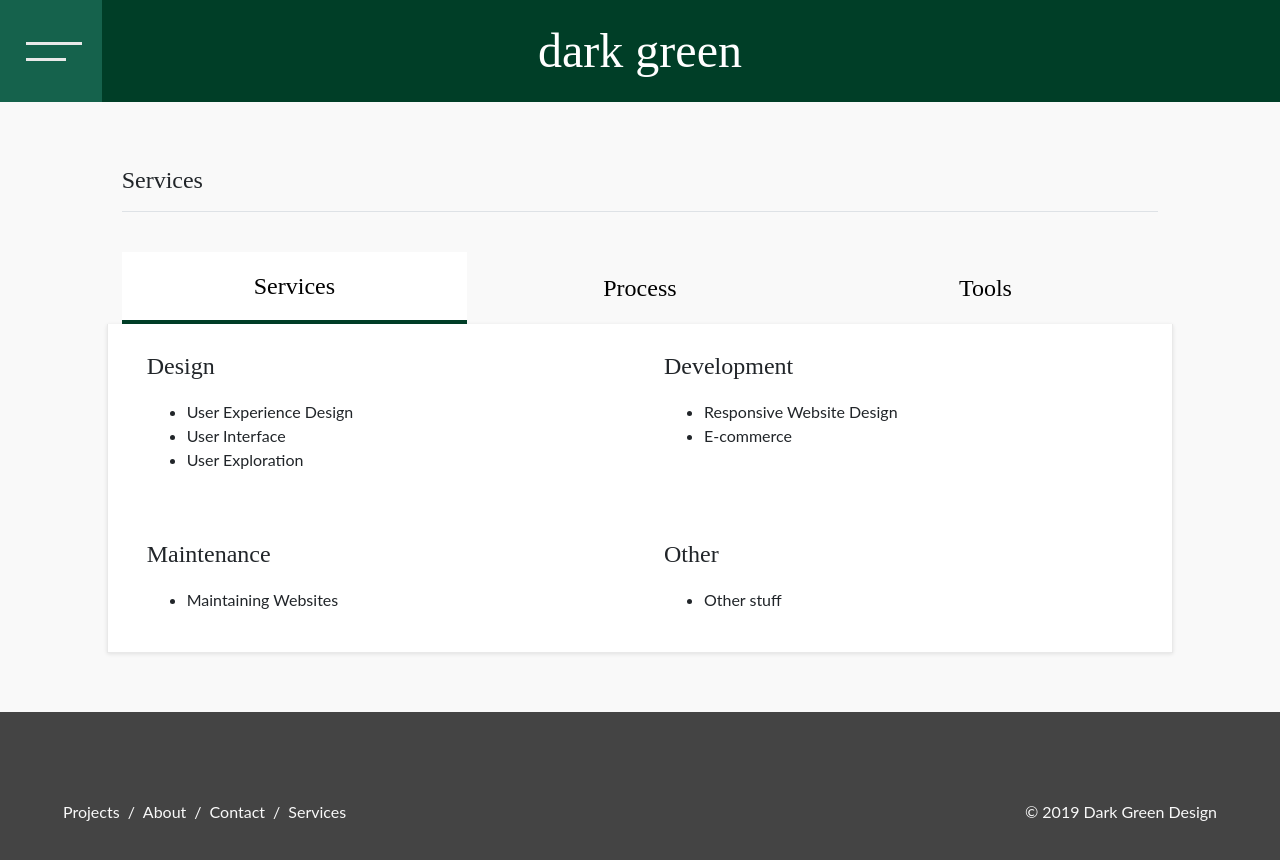
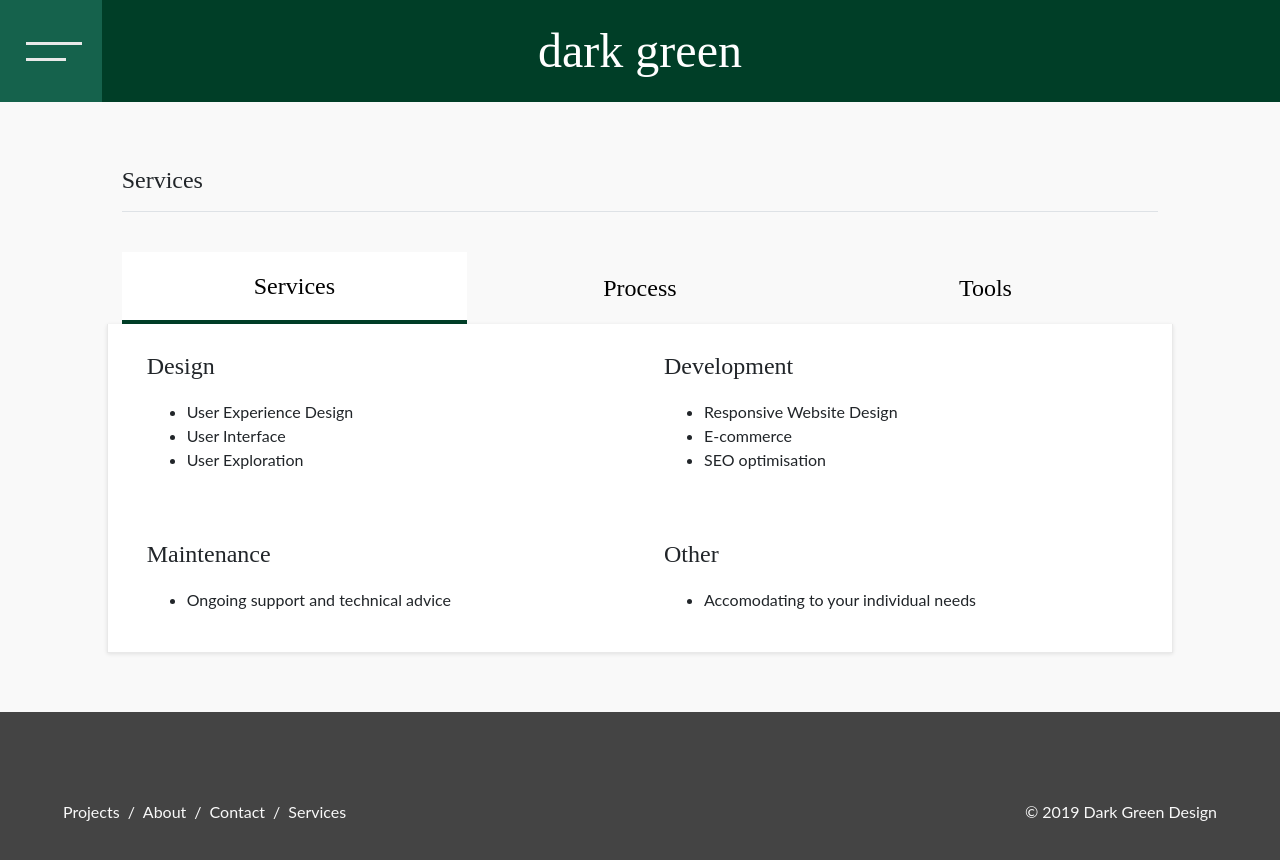
Before and after one commit to calvchum/agency-webpage, a React (Create React App) app: page /services in a window 1280 px wide. Shown: the top 860 px of the page. Built offline with nearby package versions, Linux system fonts and the light colour scheme.

Commit message:
updated services page and about page

```diff
--- a/src/constants/memberInfo.js
+++ b/src/constants/memberInfo.js
@@ -1,18 +1,20 @@
 export const memberData = [
-	{
-    name: 'benny boy',
-    title: 'Lead Designer',
-    desc: 'Ben spent his formative years in mainland China designing business models for social problems. He enjoys an outdoor expedition, bit of rock climbing and plant medicine.',
-    img: 'https://avatars1.githubusercontent.com/u/32382795?s=460&v=4',
-    link: 'www.benjaminquartermaine.com',
-    href: 'https://www.benjaminquartermaine.com/'
-	},
-  {
-    name: 'calvy boy',
-    title: 'Lead Developer',
-    desc: 'Calvin is a master learner and entrepreneur. Talk to him about vitamin stacks, health, fitness and popcorn! He also meditated for 10 days straight once...',
-    img: 'https://avatars1.githubusercontent.com/u/32507198?s=460&v=4',
-    link: 'www.calvincheung.com',
-    href: 'https://www.calvincheung.com'
-  }
-]
+    {
+        name: "Ben Quartermaine",
+        title: "Lead Designer",
+        desc:
+            "Ben spent his formative years in mainland China designing business models for social problems. He enjoys an outdoor expedition, bit of rock climbing and plant medicine.",
+        img: "https://avatars1.githubusercontent.com/u/32382795?s=460&v=4",
+        link: "www.benjaminquartermaine.com",
+        href: "https://www.benjaminquartermaine.com/"
+    },
+    {
+        name: "Calvin Cheung",
+        title: "Lead Developer",
+        desc:
+            "Calvin is a master learner and entrepreneur. Talk to him about vitamin stacks, health, fitness and popcorn! He also meditated for 10 days straight once...",
+        img: "https://avatars1.githubusercontent.com/u/32507198?s=460&v=4",
+        link: "calvincheung.cc",
+        href: "https://calvincheung.cc"
+    }
+];
--- a/src/constants/projectInfo.js
+++ b/src/constants/projectInfo.js
@@ -16,11 +16,11 @@ export const projectData = [
   {
     name: "Ecze",
     img: "https://i.ibb.co/0KZ4pgc/ecze-screenshot-1.png",
-    desc: "This project taught us the power of love",
-    tag: ["UI", "React", "Node", "UX"],
+    desc: "Designed and built from scratch with extensive client consultation",
+    tag: ["UI", "React", "Gatsby", "UX", "GraphQL"],
     medium: {
       backend: "",
-      frontend: ""
+      frontend: "https://calvincheung.cc/projects/ecze"
     }
   }
 ];
--- a/src/constants/servicesInfo.js
+++ b/src/constants/servicesInfo.js
@@ -1,65 +1,94 @@
 export const servicesData = [
   {
-    header: 'Services',
+    header: "Services",
     category: [
       {
-      subHeader: 'Design',
-      listItems: ['User Experience Design', 'User Interface', 'User Exploration']
+        subHeader: "Design",
+        listItems: [
+          "User Experience Design",
+          "User Interface",
+          "User Exploration"
+        ]
       },
       {
-        subHeader: 'Development',
-        listItems: ['Responsive Website Design', 'E-commerce']
+        subHeader: "Development",
+        listItems: [
+          "Responsive Website Design",
+          "E-commerce",
+          "SEO optimisation"
+        ]
       },
       {
-        subHeader: 'Maintenance ',
-        listItems: ['Maintaining Websites']
+        subHeader: "Maintenance ",
+        listItems: ["Ongoing support and technical advice"]
       },
       {
-        subHeader: 'Other ',
-        listItems: ['Other stuff']
+        subHeader: "Other ",
+        listItems: ["Accomodating to your individual needs"]
       }
     ]
   },
   {
-    header: 'Process',
+    header: "Process",
     category: [
       {
-      subHeader: 'Brief',
-      listItems: ["Understand the clients business goals and the users they're working with"]
+        subHeader: "Brief",
+        listItems: [
+          "Understand the clients business goals and the users they're working with"
+        ]
       },
       {
-        subHeader: 'Research',
-        listItems: ['Primary research such as user interviews, shadowing and card sorting, depending on the project', 'Secondary research']
+        subHeader: "Research",
+        listItems: [
+          "Primary research such as user interviews, shadowing and card sorting, depending on the project",
+          "Secondary research"
+        ]
       },
       {
-        subHeader: 'Refine',
-        listItems: ['We then take the clients business goals, relay our research findings and identify a plan of action']
+        subHeader: "Refine",
+        listItems: [
+          "We then take the clients business goals, relay our research findings and identify a plan of action"
+        ]
       },
       {
-        subHeader: 'Design',
-        listItems: ["The design process starts. LO-FI wireframes are communicated with the client to make sure we're all on the same page", "Once the project layout is agreed upon we design the HI-FI wireframes and tweak until consenus is reached."]
+        subHeader: "Design",
+        listItems: [
+          "The design process starts. LO-FI wireframes are communicated with the client to make sure we're all on the same page",
+          "Once the project layout is agreed upon we design the HI-FI wireframes and tweak until consenus is reached."
+        ]
       },
       {
-        subHeader: 'Develop',
-        listItems: ['Using the HI-FI wireframes, we build and deploy the product']
+        subHeader: "Develop",
+        listItems: [
+          "Using the HI-FI wireframes, we build and deploy the product"
+        ]
       },
       {
-        subHeader: 'Maintain',
-        listItems: ['After the build is live we offer training and support on how to use it, and to make sure everything is running as expected.']
+        subHeader: "Maintain",
+        listItems: [
+          "After the build is live we offer training and support on how to use it, and to make sure everything is running as expected."
+        ]
       }
     ]
   },
   {
-    header: 'Tools',
+    header: "Tools",
     category: [
       {
-      subHeader: 'Code',
-      listItems: ['React.js', 'Redux', 'others']
+        subHeader: "Code",
+        listItems: [
+          "React.js",
+          "Redux",
+          "GraphQL",
+          "Gatsby",
+          "Netlify",
+          "Node.js"
+        ]
       },
       {
-        subHeader: 'Design',
-        listItems: ['Figma', 'Principle', 'Adobe Illustrator']
+        subHeader: "Design",
+        listItems: ["Figma", "Principle", "Adobe Illustrator"]
       }
     ]
-  },
-]
+  }
+];
```
Lines whose indentation alone changed are shown as unchanged.
